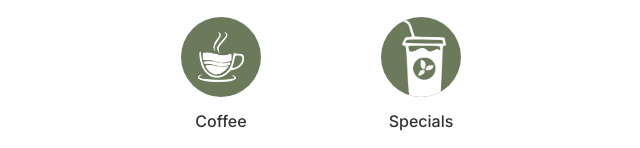
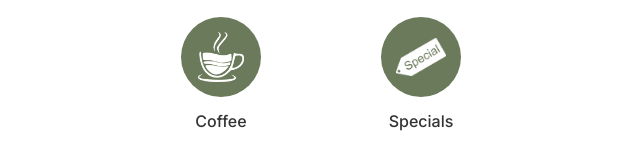
Before and after one commit to Samu77-B/teas-cs-pwa, a plain HTML site: page index.html in a window 1280 px wide. Shown: the part 734-882 px from the top of the page, without its empty margins (319-959 px from the left). Drawn offline with Linux system fonts and the light colour scheme.

Commit message:
Fixed image paths: Updated matcha.png and added special.png for better icon display

```diff
--- a/index.html
+++ b/index.html
@@ -1385,7 +1385,7 @@
 
                      <div class="menu-item" onclick="showCategory('matcha-teas')">
                          <div class="item-icon">
-                             <img src="images/Macha.png" alt="Matcha" style="max-width: 100%; height: auto;">
+                             <img src="images/matcha.png" alt="Matcha" style="max-width: 100%; height: auto;">
                          </div>
                          <div class="item-name">Matcha</div>
                      </div>
@@ -1399,7 +1399,7 @@
 
                      <div class="menu-item" onclick="showCategory('specialties')">
                          <div class="item-icon">
-                             <img src="images/Macha.png" alt="Specials" style="max-width: 100%; height: auto;">
+                             <img src="images/special.png" alt="Specials" style="max-width: 100%; height: auto;">
                          </div>
                          <div class="item-name">Specials</div>
                      </div>
```
Also changed, not shown: images/matcha.png (renamed from images/Macha.png), images/special.png (added).
